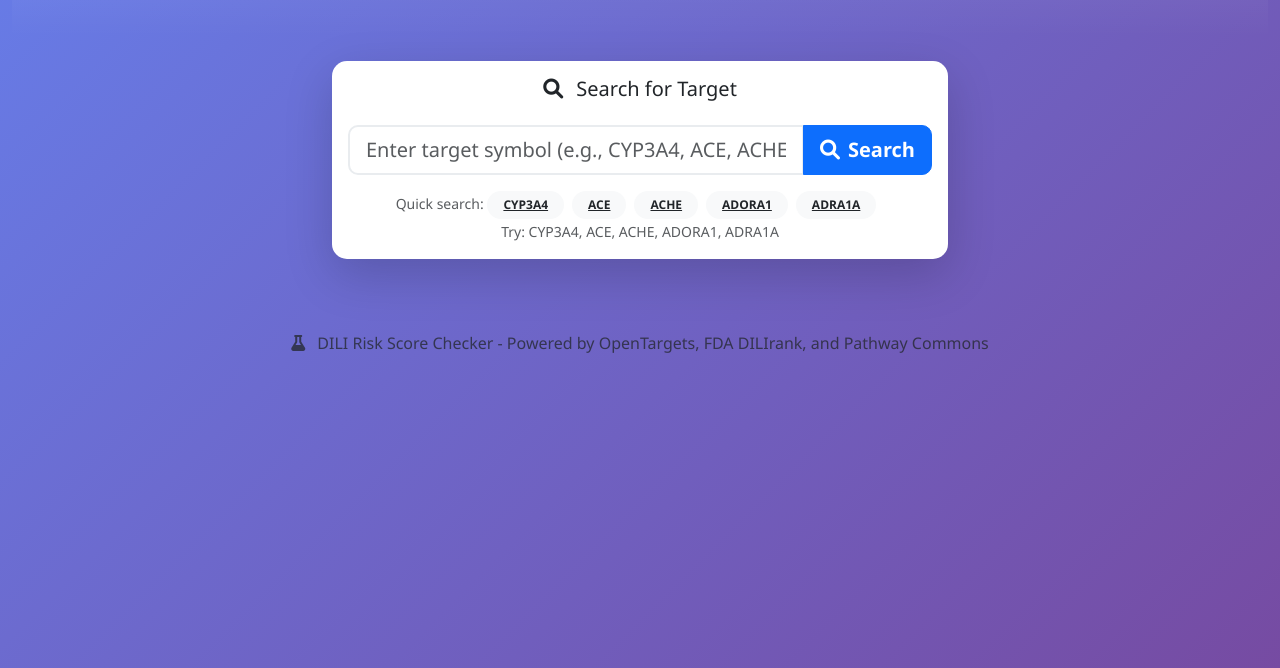
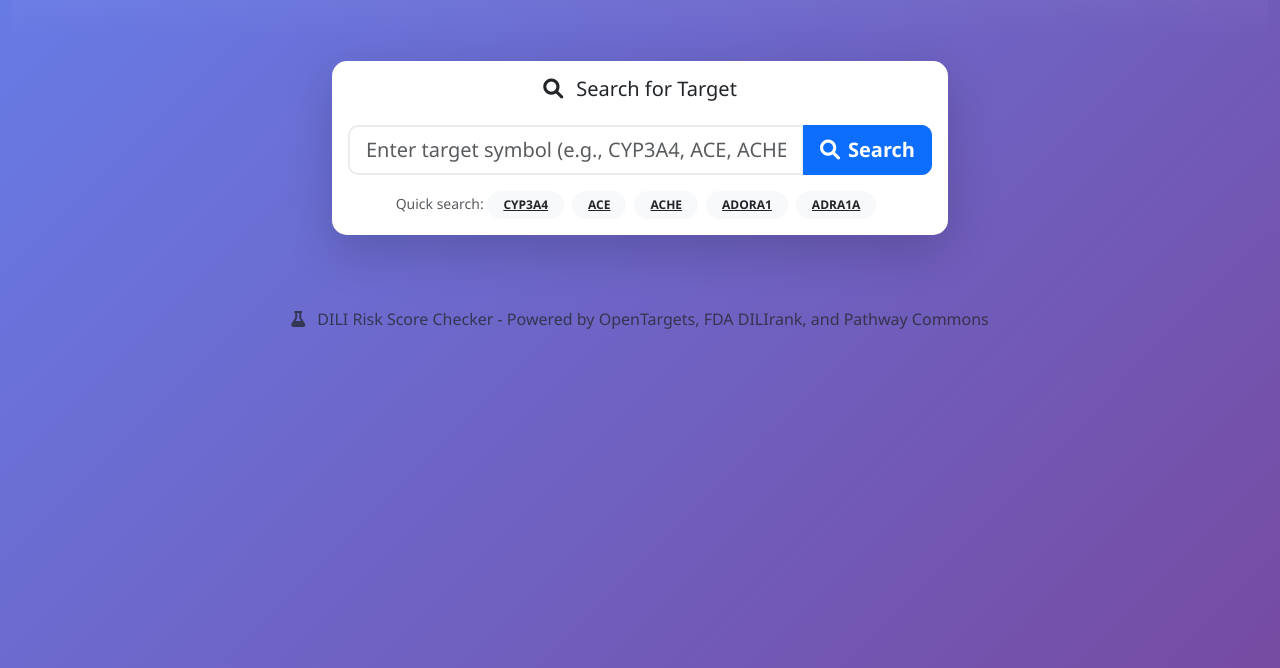
Before and after one commit to rohitium/target-dili-risk-score, a plain HTML site: page docs/index.html in a window 1280 px wide. Shown: the part 132-800 px from the top of the page. Drawn offline with nearby package versions, Linux system fonts and the light colour scheme.

Commit message:
remove extra try targets

```diff
--- a/docs/index.html
+++ b/docs/index.html
@@ -37,9 +37,6 @@
                         </div>
                         <div id="autocompleteContainer" class="autocomplete-container" style="display: none;">
                             <div id="autocompleteList" class="autocomplete-list"></div>
-                        </div>
-                        <div class="text-center">
-                            <small class="text-muted">Try: CYP3A4, ACE, ACHE, ADORA1, ADRA1A</small>
                         </div>
                     </div>
                 </div>
```
